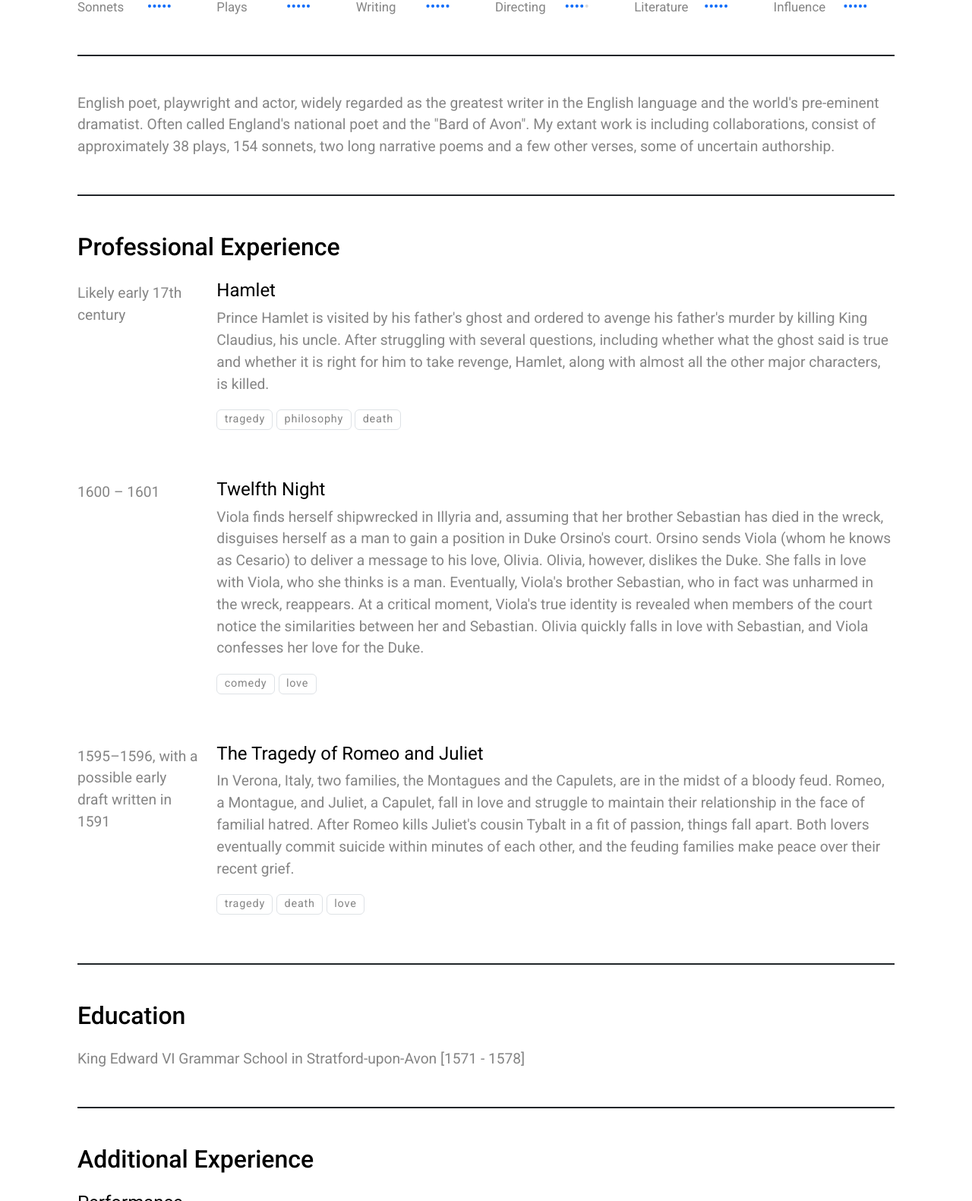
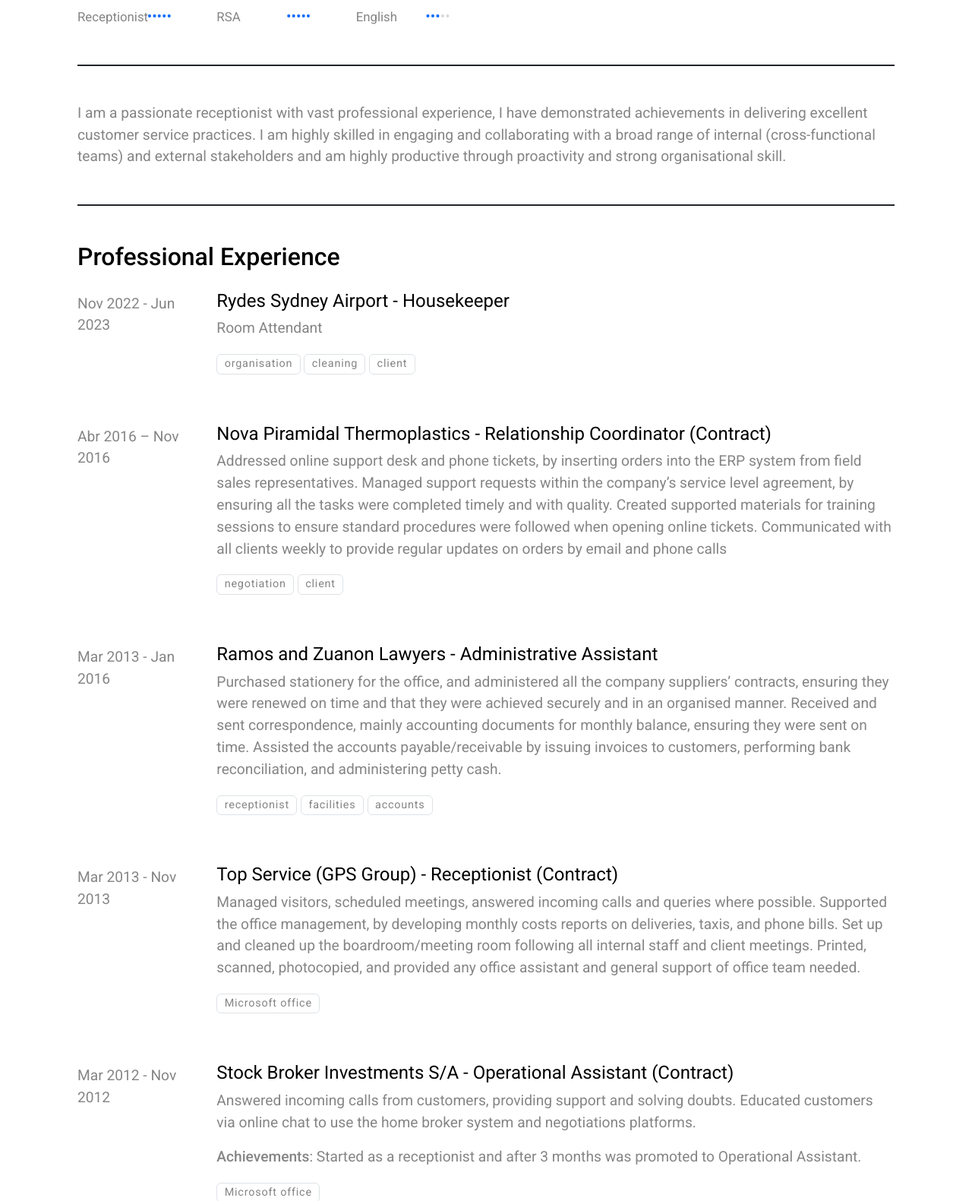
Before and after one commit to giseleps/cv-template, a plain HTML site: page index.html in a window 1280 px wide. Shown: the part 454-2035 px from the top of the page at 76% size. Drawn offline with nearby package versions, Linux system fonts and the light colour scheme.

Commit message:
Deploying to gh-pages from @ giseleps/cv-template@bddff17a84c6a72e834a754813a4dc9970c270ea 🚀

```diff
--- a/index.html
+++ b/index.html
@@ -3,7 +3,7 @@
 <head>
     <meta charset="UTF-8"/>
     <meta name="viewport" content="width=device-width, initial-scale=1">
-    <title>William Shakespeare. Poet, playwright and actor</title>
+    <title>Gisele Pereira de Souza. Receptionist and RSA certificated</title>
     <link rel="icon" href="favicon.ico" type="image/x-icon"/>
     <link rel="preconnect" href="https://fonts.googleapis.com">
     <link rel="preconnect" href="https://fonts.gstatic.com" crossorigin>
@@ -19,15 +19,15 @@
         <div class="row">
             <div class="col-print-6 col-12 col-md-4 d-flex justify-content-between flex-column">
                 <div>
-                    <h1 class="mb-0">William Shakespeare</h1>
-                    <div class="fs-3">Poet, playwright and actor</div>
+                    <h1 class="mb-0">Gisele Pereira de Souza</h1>
+                    <div class="fs-3">Receptionist and RSA certificated</div>
                 </div>
                 <div>
                     <p>
                         <time datetime="" class="small">Last update: February 2, 2024</time>
                     </p>
                     <p>
-                        <span class="screen"><a href="william-shakespeare.poet-playwright-and-actor.pdf"><i class="far fa-file-pdf"></i>Download PDF version</a></span>
+                        <span class="screen"><a href="gisele-pereira-de-souza.receptionist-and-rsa-certificated.pdf"><i class="far fa-file-pdf"></i>Download PDF version</a></span>
                         <span class="print">Up-to-date version of CV is available at <a href="https://giseleps.github.io/cv-template"
                                                                                         class="text-nowrap"><i
                             class="fab fa-github" aria-hidden="true"></i>https://giseleps.github.io/cv-template</a></span>
@@ -35,27 +35,16 @@
                 </div>
             </div>
             <div class="col-4 col-md-3 col-lg-2 offset-lg-1 d-none d-md-block align-md-self-center text-center">
-                <img src="photo.jpg" class="rounded-circle img-fluid" alt="Personal photo">
             </div>
             <div class="col-print-6 col-12 col-md-5 offset-lg-1 col-lg-4">
                 <ul class="list-group list-group-flush">
                     <li class="list-group-item d-flex justify-content-between align-items-start">
                         <span class="text-nowrap">Residence</span>
-                        <span class="text-nowrap"><a href="https://www.google.com/maps/place/London,+UK/@51.5285582,-0.2416814,11z/data=!3m1!4b1!4m5!3m4!1s0x47d8a00baf21de75:0x52963a5addd52a99!8m2!3d51.5072178!4d-0.1275862"><i class="fa fa-home fact-icon"></i>London</a></span>
-                    </li>
-                    <li class="list-group-item d-flex justify-content-between align-items-start">
-                        <span class="text-nowrap">Wiki</span>
-                        <span class="text-nowrap"><a href="https://en.wikipedia.org/wiki/William_Shakespeare">
-                  <i class="fa-brands fa-wikipedia-w fact-icon"></i>William_Shakespeare
-                </a></span>
-                    </li>
-                    <li class="list-group-item d-flex justify-content-between align-items-start">
-                        <span class="text-nowrap">Twitter</span>
-                        <span class="text-nowrap"><a href="https://twitter.com/shakespeare"><i class="fa-brands fa-twitter fact-icon"></i>Shakespeare</a></span>
+                        <span class="text-nowrap"><a href="https://www.google.com/maps/place/Miranda+NSW+2228/@-34.0331603,151.0998971,16z/data=!3m1!4b1!4m6!3m5!1s0x6b12b84572e5978d:0x5017d681632c180!8m2!3d-34.0299364!4d151.1055499!16zL20vMDJma3ht?entry=ttu"><i class="fa fa-home fact-icon"></i>Miranda - NSW</a></span>
                     </li>
                     <li class="list-group-item d-flex justify-content-between align-items-start">
                         <span class="text-nowrap">Email</span>
-                        <span class="text-nowrap"><a href="mailto:wil64@yahoo.com"><i class="fa fa-envelope fact-icon"></i>wil64@yahoo.com</a></span>
+                        <span class="text-nowrap"><a href="mailto:gisele.pereira.souza@gmail.com"><i class="fa fa-envelope fact-icon"></i>gisele.pereira.souza@gmail.com</a></span>
                     </li>
                 </ul>
             </div>
@@ -66,7 +55,7 @@
         <h3 class="h2 screen mb-4">Skills</h3>
         <div class="row align-items-center">
             <div class="col-print-1 col-3 col-md-2 col-lg-1 text-right">
-                <small>Comedy</small>
+                <small>Receptionist</small>
             </div>
             <div class="col-print-1 col-3 col-md-2 col-lg-1">
                 <div class="skills">
@@ -74,7 +63,7 @@
                 </div>
             </div>
             <div class="col-print-1 col-3 col-md-2 col-lg-1 text-right">
-                <small>Love</small>
+                <small>RSA</small>
             </div>
             <div class="col-print-1 col-3 col-md-2 col-lg-1">
                 <div class="skills">
@@ -82,141 +71,137 @@
                 </div>
             </div>
             <div class="col-print-1 col-3 col-md-2 col-lg-1 text-right">
-                <small>Theater</small>
-            </div>
-            <div class="col-print-1 col-3 col-md-2 col-lg-1">
-                <div class="skills">
-                    <div class="skills-bar" style="width: 100%"></div>
-                </div>
-            </div>
-            <div class="col-print-1 col-3 col-md-2 col-lg-1 text-right">
-                <small>Tragedy</small>
-            </div>
-            <div class="col-print-1 col-3 col-md-2 col-lg-1">
-                <div class="skills">
-                    <div class="skills-bar" style="width: 100%"></div>
-                </div>
-            </div>
-            <div class="col-print-1 col-3 col-md-2 col-lg-1 text-right">
-                <small>Poetry</small>
-            </div>
-            <div class="col-print-1 col-3 col-md-2 col-lg-1">
-                <div class="skills">
-                    <div class="skills-bar" style="width: 100%"></div>
-                </div>
-            </div>
-            <div class="col-print-1 col-3 col-md-2 col-lg-1 text-right">
-                <small>Erotic</small>
+                <small>English</small>
             </div>
             <div class="col-print-1 col-3 col-md-2 col-lg-1">
                 <div class="skills">
                     <div class="skills-bar" style="width: 60%"></div>
                 </div>
             </div>
-            <div class="col-print-1 col-3 col-md-2 col-lg-1 text-right">
-                <small>Sonnets</small>
-            </div>
-            <div class="col-print-1 col-3 col-md-2 col-lg-1">
-                <div class="skills">
-                    <div class="skills-bar" style="width: 100%"></div>
-                </div>
-            </div>
-            <div class="col-print-1 col-3 col-md-2 col-lg-1 text-right">
-                <small>Plays</small>
-            </div>
-            <div class="col-print-1 col-3 col-md-2 col-lg-1">
-                <div class="skills">
-                    <div class="skills-bar" style="width: 100%"></div>
-                </div>
-            </div>
-            <div class="col-print-1 col-3 col-md-2 col-lg-1 text-right">
-                <small>Writing</small>
-            </div>
-            <div class="col-print-1 col-3 col-md-2 col-lg-1">
-                <div class="skills">
-                    <div class="skills-bar" style="width: 100%"></div>
-                </div>
-            </div>
-            <div class="col-print-1 col-3 col-md-2 col-lg-1 text-right">
-                <small>Directing</small>
-            </div>
-            <div class="col-print-1 col-3 col-md-2 col-lg-1">
-                <div class="skills">
-                    <div class="skills-bar" style="width: 80%"></div>
-                </div>
-            </div>
-            <div class="col-print-1 col-3 col-md-2 col-lg-1 text-right">
-                <small>Literature</small>
-            </div>
-            <div class="col-print-1 col-3 col-md-2 col-lg-1">
-                <div class="skills">
-                    <div class="skills-bar" style="width: 100%"></div>
-                </div>
-            </div>
-            <div class="col-print-1 col-3 col-md-2 col-lg-1 text-right">
-                <small>Influence</small>
-            </div>
-            <div class="col-print-1 col-3 col-md-2 col-lg-1">
-                <div class="skills">
-                    <div class="skills-bar" style="width: 100%"></div>
-                </div>
-            </div>
         </div>
     </div>
 
     <div class="border-bottom border-2 border-print-0 border-dark mb-5 pb-5 pb-print-0 mb-print-1">
-        English poet, playwright and actor, widely regarded as the greatest writer in the English language
-        and the world's pre-eminent dramatist. Often called England's national poet and the "Bard of Avon".
-        My extant work is including collaborations, consist of approximately 38 plays, 154 sonnets,
-        two long narrative poems and a few other verses, some of uncertain authorship.
+        I am a passionate receptionist with vast professional experience, I have demonstrated achievements in delivering excellent customer service practices. I am highly skilled in engaging and collaborating with a broad range of internal (cross-functional teams) and external stakeholders and am highly productive through proactivity and strong organisational skill.
     </div>
 
     <div class="border-bottom border-2 border-print-0 border-dark mb-5 pb-5 pb-print-0 mb-print-1">
         <h2 class="mb-4">Professional Experience</h2>
         <div class="row d-block d-md-flex mb-5">
             <div class="col-md-2 pt-1">
-                Likely early 17th century
+                Nov 2022 - Jun 2023
             </div>
             <div class="col-md-10">
-                <h3 class="fs-4 fw-normal">Hamlet</h3>
+                <h3 class="fs-4 fw-normal">Rydes Sydney Airport - Housekeeper</h3>
 
-                <div><p>Prince Hamlet is visited by his father&#39;s ghost and ordered to avenge his father&#39;s murder by killing King Claudius, his uncle. After struggling with several questions, including whether what the ghost said is true and whether it is right for him to take revenge, Hamlet, along with almost all the other major characters, is killed.</p></div>
+                <div><p>Room Attendant</p></div>
 
                 <p>
-                    <span class="badge text-body border border-1">tragedy</span>
-                    <span class="badge text-body border border-1">philosophy</span>
-                    <span class="badge text-body border border-1">death</span>
+                    <span class="badge text-body border border-1">organisation</span>
+                    <span class="badge text-body border border-1">cleaning</span>
+                    <span class="badge text-body border border-1">client</span>
                 </p>
             </div>
         </div>
         <div class="row d-block d-md-flex mb-5">
             <div class="col-md-2 pt-1">
-                1600 – 1601
+                Abr 2016 – Nov 2016
             </div>
             <div class="col-md-10">
-                <h3 class="fs-4 fw-normal">Twelfth Night</h3>
+                <h3 class="fs-4 fw-normal">Nova Piramidal Thermoplastics - Relationship Coordinator (Contract)</h3>
 
-                <div><p>Viola finds herself shipwrecked in Illyria and, assuming that her brother Sebastian has died in the wreck, disguises herself as a man to gain a position in Duke Orsino&#39;s court. Orsino sends Viola (whom he knows as Cesario) to deliver a message to his love, Olivia. Olivia, however, dislikes the Duke. She falls in love with Viola, who she thinks is a man. Eventually, Viola&#39;s brother Sebastian, who in fact was unharmed in the wreck, reappears. At a critical moment, Viola&#39;s true identity is revealed when members of the court notice the similarities between her and Sebastian. Olivia quickly falls in love with Sebastian, and Viola confesses her love for the Duke.</p></div>
+                <div><p>Addressed online support desk and phone tickets, by inserting orders into the ERP system from field sales representatives. Managed support requests within the company’s service level agreement, by ensuring all the tasks were completed timely and with quality. Created supported materials for training sessions to ensure standard procedures were followed when opening online tickets. Communicated with all clients weekly to provide regular updates on orders by email and phone calls</p></div>
 
                 <p>
-                    <span class="badge text-body border border-1">comedy</span>
-                    <span class="badge text-body border border-1">love</span>
+                    <span class="badge text-body border border-1">negotiation</span>
+                    <span class="badge text-body border border-1">client</span>
+                </p>
+            </div>
+        </div>
+        <div class="row d-block d-md-flex mb-5">
+            <div class="col-md-2 pt-1">
+                Mar 2013 - Jan 2016
+            </div>
+            <div class="col-md-10">
+                <h3 class="fs-4 fw-normal">Ramos and Zuanon Lawyers - Administrative Assistant</h3>
+
+                <div><p>Purchased stationery for the office, and administered all the company suppliers’ contracts, ensuring they were renewed on time and that they were achieved securely and in an organised manner. Received and sent correspondence, mainly accounting documents for monthly balance, ensuring they were sent on time. Assisted the accounts payable/receivable by issuing invoices to customers, performing bank reconciliation, and administering petty cash.</p></div>
+
+                <p>
+                    <span class="badge text-body border border-1">receptionist</span>
+                    <span class="badge text-body border border-1">facilities</span>
+                    <span class="badge text-body border border-1">accounts</span>
+                </p>
+            </div>
+        </div>
+        <div class="row d-block d-md-flex mb-5">
+            <div class="col-md-2 pt-1">
+                Mar 2013 - Nov 2013
+            </div>
+            <div class="col-md-10">
+                <h3 class="fs-4 fw-normal">Top Service (GPS Group) - Receptionist (Contract)</h3>
+
+                <div><p>Managed visitors, scheduled meetings, answered incoming calls and queries where possible. Supported the office management, by developing monthly costs reports on deliveries, taxis, and phone bills. Set up and cleaned up the boardroom/meeting room following all internal staff and client meetings. Printed, scanned, photocopied, and provided any office assistant and general support of office team needed.</p></div>
+
+                <p>
+                    <span class="badge text-body border border-1">Microsoft office</span>
+                </p>
+            </div>
+        </div>
+        <div class="row d-block d-md-flex mb-5">
+            <div class="col-md-2 pt-1">
+                Mar 2012 - Nov 2012
+            </div>
+            <div class="col-md-10">
+                <h3 class="fs-4 fw-normal">Stock Broker Investments S/A - Operational Assistant (Contract)</h3>
+
+                <div><p>Answered incoming calls from customers, providing support and solving doubts. Educated customers via online chat to use the home broker system and negotiations platforms.</p>
+
+<p><strong>Achievements</strong>: Started as a receptionist and after 3 months was promoted to Operational Assistant.</p></div>
+
+                <p>
+                    <span class="badge text-body border border-1">Microsoft office</span>
+                </p>
+            </div>
+        </div>
+        <div class="row d-block d-md-flex mb-5">
+            <div class="col-md-2 pt-1">
+                Nov 2011 – Jan 2012
+            </div>
+            <div class="col-md-10">
+                <h3 class="fs-4 fw-normal">Process Outsourcing Services and Technology (Tivit) - Administrative Assistant/Receptionist (Contract)</h3>
+
+                <div><p>Managed monthly costs of taxis and correspondence courier, and prepared documentation for invoicing. Performed general office management tasks, organised reception area, quoted office materials, answered calls, dealt with the maintenance of the office.</p></div>
+
+                <p>
+                </p>
+            </div>
+        </div>
+        <div class="row d-block d-md-flex mb-5">
+            <div class="col-md-2 pt-1">
+                Apr 2011 – Nov 2011
+            </div>
+            <div class="col-md-10">
+                <h3 class="fs-4 fw-normal">Alpha Shopping - Concierge Attendant</h3>
+
+                <div><p>Provided information for customers on directions and any doubts related to the centre. Answered phone calls, ensured customers were satisfied with the service.</p></div>
+
+                <p>
                 </p>
             </div>
         </div>
         <div class="row d-block d-md-flex">
             <div class="col-md-2 pt-1">
-                1595–1596, with a possible early draft written in 1591
+                Dec 2008 – Apr 2011
             </div>
             <div class="col-md-10">
-                <h3 class="fs-4 fw-normal">The Tragedy of Romeo and Juliet</h3>
+                <h3 class="fs-4 fw-normal">MC Donalds - Host</h3>
 
-                <div><p>In Verona, Italy, two families, the Montagues and the Capulets, are in the midst of a bloody feud. Romeo, a Montague, and Juliet, a Capulet, fall in love and struggle to maintain their relationship in the face of familial hatred. After Romeo kills Juliet&#39;s cousin Tybalt in a fit of passion, things fall apart. Both lovers eventually commit suicide within minutes of each other, and the feuding families make peace over their recent grief.</p></div>
+                <div><p>Greeted customers on arrivals, organised events/birthdays, checked client’s satisfaction whilst they were having their meals. Performed general restaurant duties, cleaning, food preparation, serving meals and ensuring excellent customer service at all times.</p>
+
+<p><strong>Achievements</strong>: Started as an attendant and was promoted to host in one year.</p></div>
 
                 <p>
-                    <span class="badge text-body border border-1">tragedy</span>
-                    <span class="badge text-body border border-1">death</span>
-                    <span class="badge text-body border border-1">love</span>
                 </p>
             </div>
         </div>
@@ -224,31 +209,28 @@
 
     <div class="border-bottom border-2 border-print-0 border-dark mb-5 pb-5 pb-print-0 mb-print-1">
         <h2 class="mb-4">Education</h2>
-        <div>King Edward VI Grammar School in Stratford-upon-Avon [1571 - 1578]</div>
+        <div>TAFE, RSA (Responsible Service of Alcohol) [Nov 2023]</div>
+        <div>TAFE , AMEP (Adult Migrant English Program) [Since April 2023]</div>
+        <div>Certificate in Business English, Sydney College of English [2019]</div>
+        <div>Certificate in Accounts Payable Management, SENAC Business School [2016]</div>
+        <div>Diploma of Marketing, UNIP University [2013]</div>
+        <div>Advanced Excel Course, SENAI Technical Business School [2012]</div>
     </div>
 
     <h2 class="mb-4">Additional Experience</h2>
 
     <div class="mb-4">
-        <h3 class="fs-4 fw-normal">Performance</h3>
+        <h3 class="fs-4 fw-normal">Volunteer Work - Mardi Gras Parade 2021</h3>
 
-        <p>Thousands of performances of my plays have been staged since the end of the 16th century. Many of my greatest plays were performed by the Lord Chamberlain&#39;s Men and King&#39;s Men acting companies at the <a href="https://en.wikipedia.org/wiki/Globe_Theatre">Globe</a> and Blackfriars Theatres.</p>
+        <p>Acted as the official liaison and emergency contact between the entrant group and the event organiser, wearing the accreditation provided by the parade, and ensuring that the participants did not intentionally cause the parade to stop.</p>
+
+<p>Ensured safety of participants by remaining within the entry and vehicle areas throughout start marshalling, parade route and end pack down area.</p>
 
         <div>
             <span class="badge text-body border border-1">theater</span>
             <span class="badge text-body border border-1">play</span>
         </div>
     </div>
-    <div class="mb-4">
-        <h3 class="fs-4 fw-normal">Poetry</h3>
-
-        <p>In 1593 and 1594, when the theatres were closed because of plague, I published two narrative poems on sexual themes, Venus and Adonis and The Rape of Lucrece. I dedicated them to Henry Wriothesley, Earl of Southampton.</p>
-
-        <div>
-            <span class="badge text-body border border-1">poetry</span>
-            <span class="badge text-body border border-1">erotic</span>
-        </div>
-    </div>
 </div>
 </body>
 </html>
```
Also changed, not shown: 2 other files.
